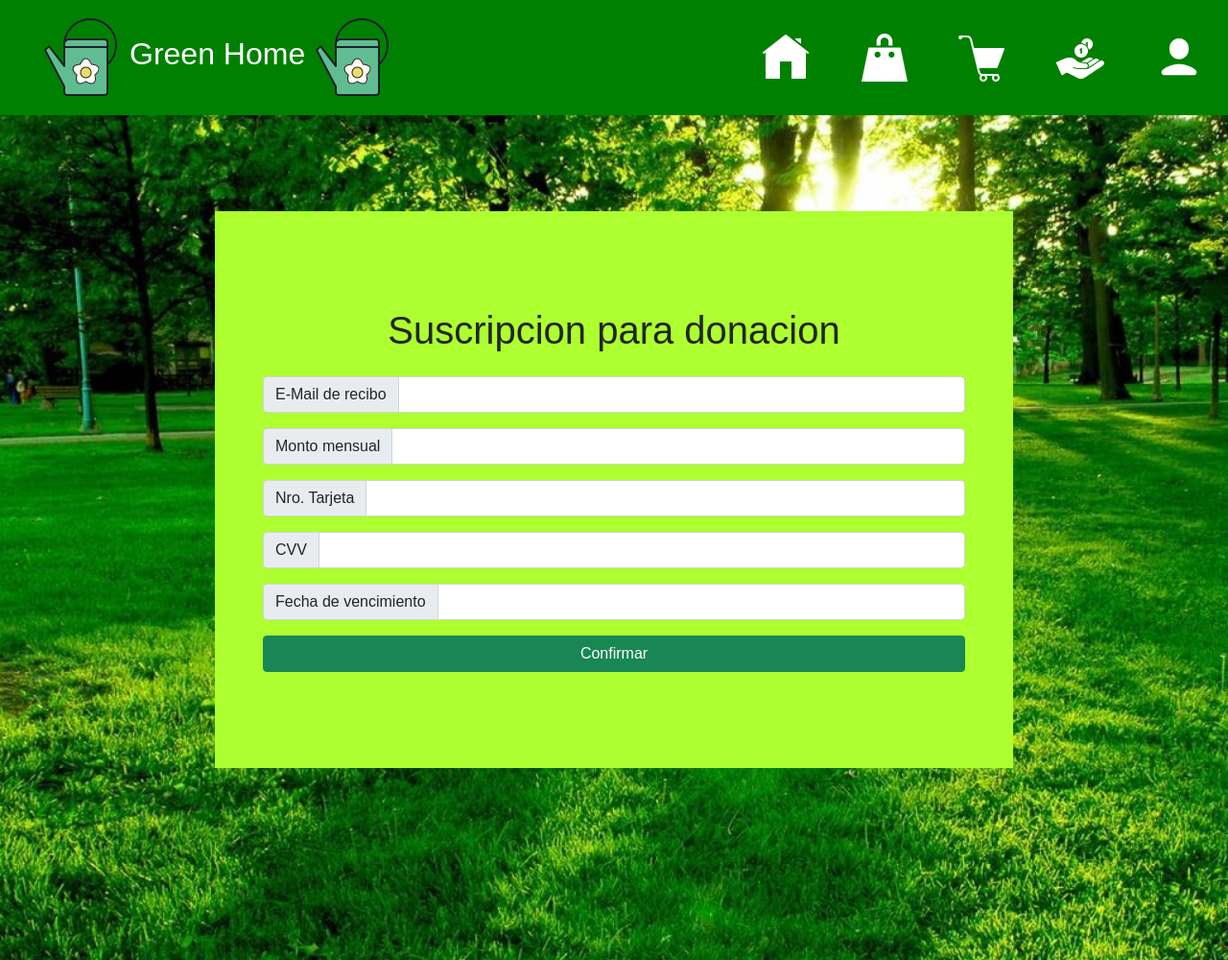
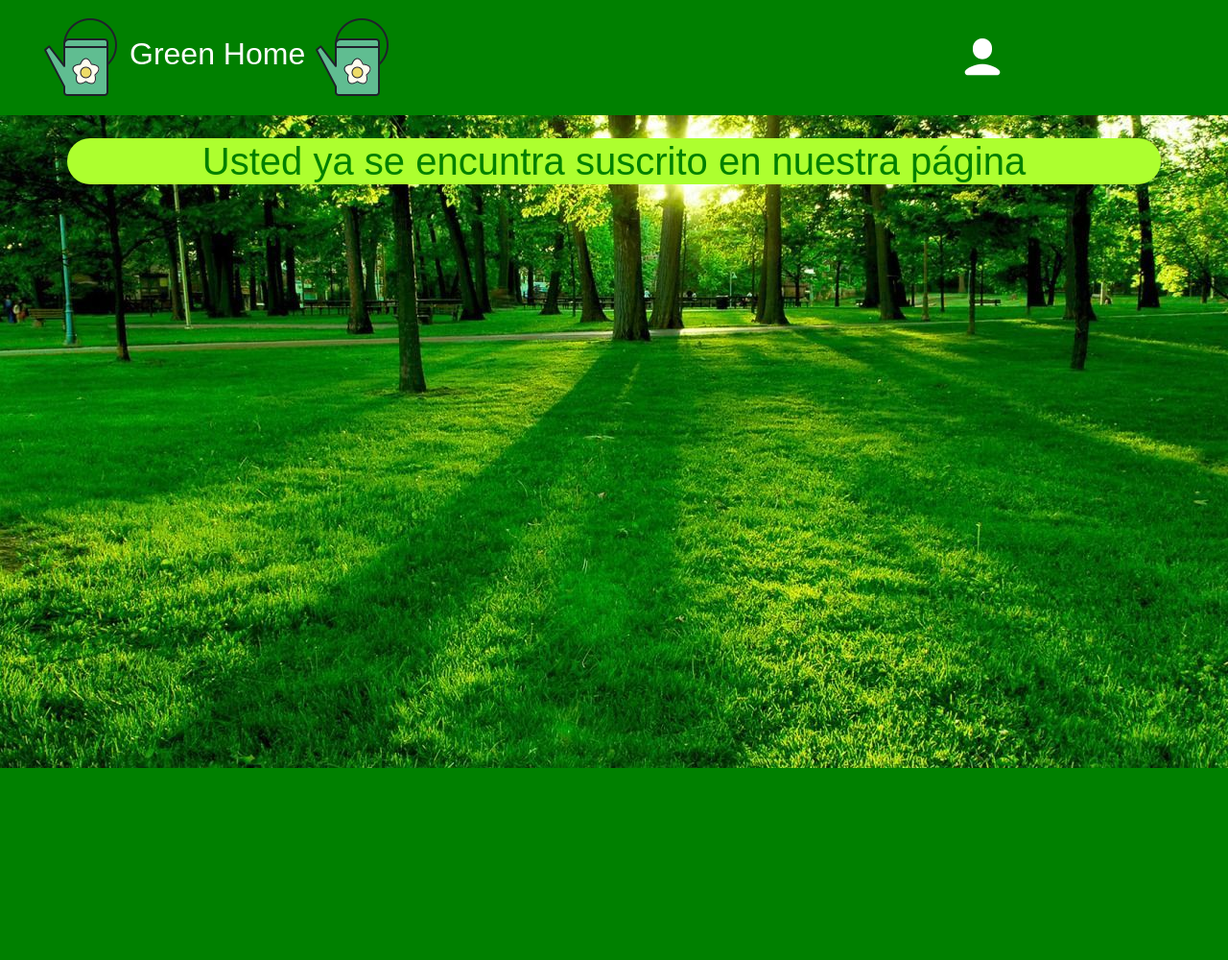
Before and after one commit to IgnacioDT137/greenhome-test, a Django app: page /donar in a window 1280 px wide. Shown: the whole page at 96% size. After the commit the page ends 800 px from the top, so only its background shows below. Run offline with Django 4.2, Linux system fonts and the light colour scheme; some web fonts are replaced.

Commit message:
se creo la funcion para suscribirse y se añadieron validaciones al front-end

```diff
--- a/app/templates/app/donaciones.html
+++ b/app/templates/app/donaciones.html
@@ -12,7 +12,9 @@ Suscripción para donación
 {% block content %}
 <script src="{% static 'app/js/donacion.js' %}"></script>
 <div id="contenido">
-    <form action="" id="donar">
+    {% if request.session.suscrito == False%}
+    <form action="" id="donar" method="post">
+        {% csrf_token %}
         <div id="input">
             <h1 style="text-align: center;">Suscripcion para donacion</h1>
             <p> </p>
@@ -24,7 +26,7 @@ Suscripción para donación
             <h5 id="mensaje" style="display: none; color: red;">Por favor ingrese email</h5>
             <div class="input-group mb-3">
                 <span class="input-group-text" id="inputGroup-sizing-default">Monto mensual</span>
-                <input id="monto" type="number" class="form-control" aria-label="Sizing example input"
+                <input id="monto" type="number" class="form-control" name="monto" aria-label="Sizing example input"
                     aria-describedby="inputGroup-sizing-default">
             </div>
             <h5 id="mensaje2" style="display: none; color: red;">Por favor ingrese monto</h5>
@@ -46,7 +48,13 @@ Suscripción para donación
                     aria-describedby="inputGroup-sizing-default">
             </div>
             <h5 id="mensaje5" style="display: none; color: red;">Por favor ingrese fecha de vencimiento</h5>
-            <button type="submit" class="btn btn-success" href="donacion.html" role="button">Confirmar</button>
+            <button type="submit" class="btn btn-success" role="button">Confirmar</button>
         </div>
+    </form>
+    {% else %}
+        <div class="container mt-4" style="background-color: greenyellow; color: green; border-radius: 25px;">
+            <h1 class="text-center">Usted ya se encuntra suscrito en nuestra página</h1>
+        </div>
+    {% endif %}
 </div>
 {% endblock %}
--- a/app/templates/app/layout.html
+++ b/app/templates/app/layout.html
@@ -41,10 +41,12 @@
             {% if request.session.username == 'admin' %}
             <a href="{% url 'cruds' %}"><img src="{% static 'app/img/data.png' %}" alt="CRUD"></a>
             {% endif %}
+            {% if request.session.username and request.session.username != 'admin' %}
             <a href="{% url 'home' %}"><img src="{% static 'app/img/home.png' %}" alt="INICIO"></a>
             <a href="{% url 'historial' %}"><img src="{% static 'app/img/bag.png' %}" alt="COMPRAS"></a>
             <a href="{% url 'carrito' %}"><img src="{% static 'app/img/cart.png' %}" alt="CARRITO"></a>
             <a href="{% url 'donar' %}"><img src="{% static 'app/img/donacion.png' %}" alt="SUB"></a>
+            {% endif %}
             <a href="{% url 'loginForm' %}"><img src="{% static 'app/img/user.png' %}" alt="LOGIN"></a>
         </div>
     </div>
--- a/app/views.py
+++ b/app/views.py
@@ -19,13 +19,26 @@ def carrito(request):
     return render(request, 'app/carrito.html')
 
 def donacion(request):
-    return render(request, 'app/donaciones.html')
+    if request.method == 'POST':
+        user = Usuario.objects.filter(username = request.session['username']).first()
+        if not user.suscrito:
+            sus = Suscripcion(
+                username = request.session['username'],
+                monto_mensual = request.POST['monto'],
+            )
+            sus.save()
+            user.suscrito = True
+            user.save()
+        return redirect('home')
+    else:
+        return render(request, 'app/donaciones.html')
 
 def loginForm(request):
     if request.method == 'POST':
         try:
             newUser = Usuario.objects.get(username = request.POST['username'], pwd = request.POST['passwordinput'])
             request.session['username'] = newUser.username
+            request.session['suscrito'] = newUser.suscrito
             return redirect('home')
         except Usuario.DoesNotExist as e:
             messages.success(request, 'Usuario o contraseña incorrectos')
@@ -132,3 +145,5 @@ def editPromo(request, code):
 def logout(request):
     del request.session['username']
     return redirect('loginForm')
+
+#def suscribirse(request):
```
Also changed, not shown: app/templates/app/home.html (+9 -0 lines).
